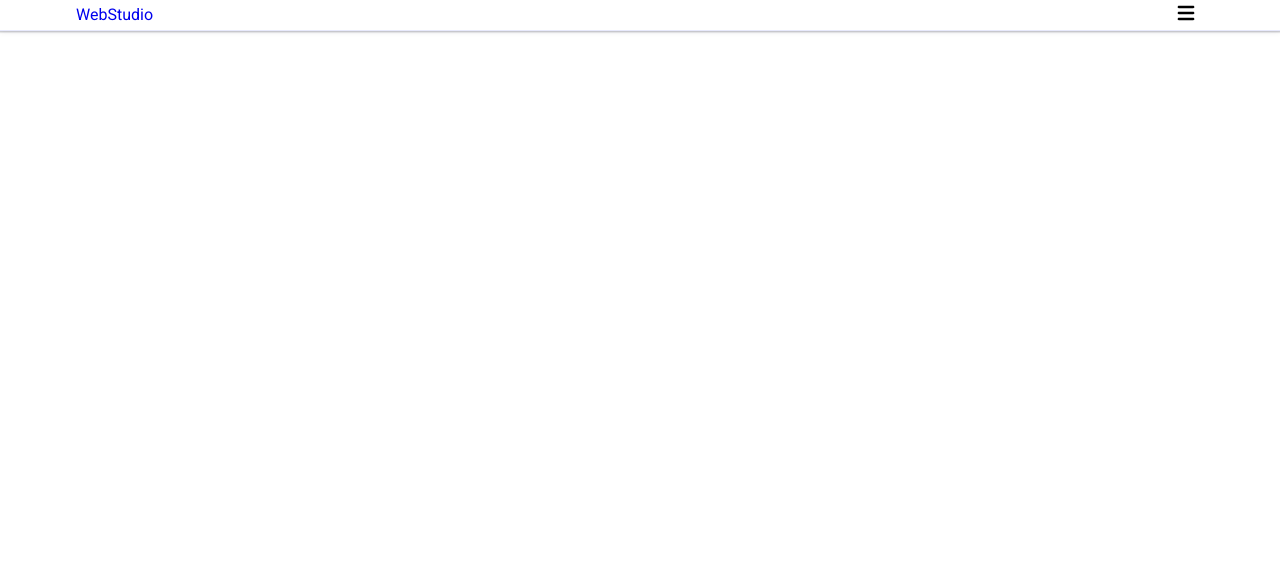
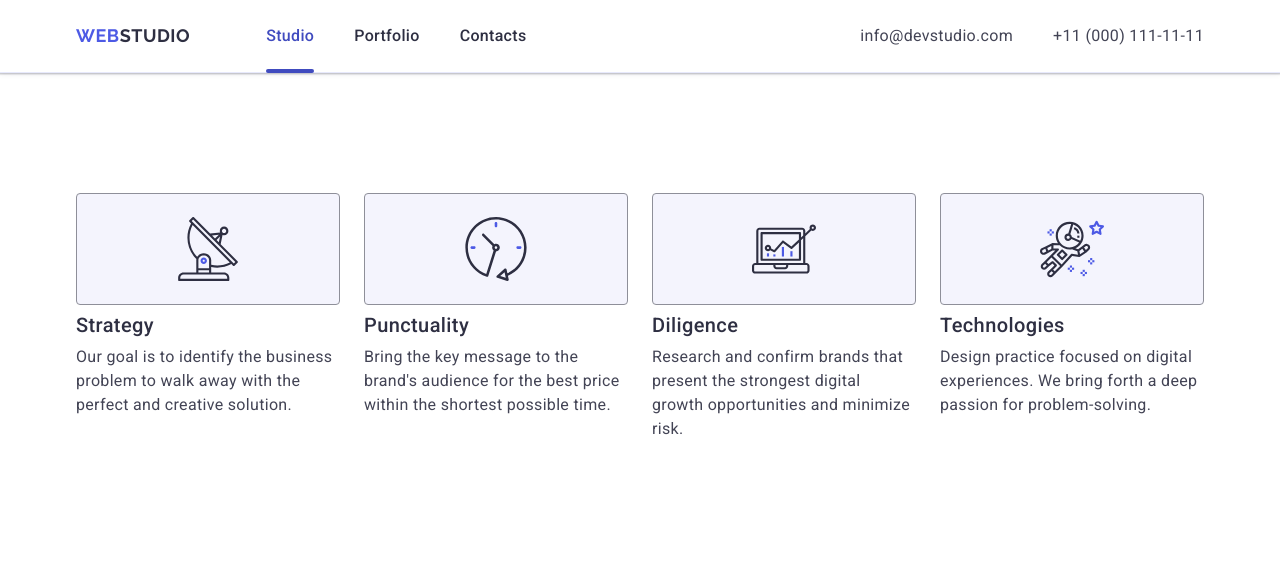
Before and after one commit to Vadim-Klus/goit-markup-hw-06, a plain HTML site: page index.html in a window 1280 px wide. Drawn offline with nearby package versions, Linux system fonts and the light colour scheme.

Commit message:
add header/section 2/ mobile tablet  descktop

```diff
--- a/css/styles-old.css
+++ b/css/styles-old.css
@@ -62,10 +62,6 @@ img {
   align-items: center;
 }
 
-.header-nav {
-  display: flex;
-  align-items: center;
-}
 .logo {
   font-family: "Raleway", sans-serif;
   font-weight: 700;
@@ -76,53 +72,7 @@ img {
   color: #4d5ae5;
 }
 
-.header-logo {
-  padding: 24px 0;
-  margin-right: 76px;
-}
-
-.header-logo .logo-part {
-  color: #2e2f42;
-}
 .nav-list {
-  display: flex;
-  align-items: center;
-  gap: 40px;
-}
-
-.nav-link {
-  display: block;
-  padding: 24px 0;
-  font-weight: 500;
-  font-size: 16px;
-  line-height: 1.5;
-  letter-spacing: 0.02em;
-  color: #2e2f42;
-  transition: color 250ms cubic-bezier(0.4, 0, 0.2, 1);
-}
-
-.nav-link.current {
-  position: relative;
-}
-
-.nav-link.current::after {
-  content: "";
-  position: absolute;
-  left: 0;
-  bottom: -1px;
-
-  width: 100%;
-  height: 4px;
-  border-radius: 2px;
-
-  background-color: #404bbf;
-}
-.contacts {
-  font-style: normal;
-  margin-left: auto;
-}
-
-.contacts-list {
   display: flex;
   align-items: center;
   gap: 40px;
@@ -136,13 +86,6 @@ img {
   letter-spacing: 0.02em;
   color: #434455;
   transition: color 250ms cubic-bezier(0.4, 0, 0.2, 1);
-}
-.contacts-link:hover,
-.contacts-link:focus,
-.nav-link:hover,
-.nav-link:focus,
-.nav-link.current {
-  color: #404bbf;
 }
 
 /*---------------section 1------------ */
--- a/css/styles.css
+++ b/css/styles.css
@@ -26,6 +26,10 @@ img {
   display: block;
   max-width: 100%;
   height: auto;
+}
+
+button {
+  cursor: pointer;
 }
 
 .visually-hidden {
@@ -62,6 +66,7 @@ img {
   .container {
     max-width: 1158px;
     padding: 0 15px;
+    margin: 0 auto;
   }
 }
 
@@ -76,6 +81,7 @@ img {
 .header-container {
   display: flex;
   align-items: center;
+  justify-content: space-between;
 }
 
 .nav-list,
@@ -84,7 +90,241 @@ img {
 }
 
 .menu-btn {
-  margin-left: auto;
+  padding: 0;
   background-color: transparent;
   border: none;
 }
+
+.menu-icon {
+  display: block;
+  fill: #2f2f37;
+}
+
+.logo {
+  font-family: "Raleway", sans-serif;
+  font-weight: 700;
+  font-size: 18px;
+  line-height: 1.17;
+  letter-spacing: 0.03em;
+  text-transform: uppercase;
+  color: #4d5ae5;
+}
+
+.header-logo {
+  padding: 16px 0;
+  display: block;
+}
+
+.header-logo .logo-part {
+  color: #2e2f42;
+}
+
+@media screen and (min-width: 768px) {
+  .menu-btn {
+    display: none;
+  }
+
+  .header-nav {
+    display: flex;
+    align-items: center;
+  }
+
+  .nav-list {
+    display: flex;
+    align-items: center;
+    gap: 40px;
+  }
+
+  .header-logo {
+    padding: 24px 0;
+    margin-right: 120px;
+  }
+
+  .nav-link {
+    display: block;
+    padding: 24px 0;
+    font-weight: 500;
+    font-size: 16px;
+    line-height: 1.5;
+    letter-spacing: 0.02em;
+    color: #2e2f42;
+    transition: color 250ms cubic-bezier(0.4, 0, 0.2, 1);
+  }
+
+  .nav-link.current {
+    position: relative;
+  }
+
+  .nav-link.current::after {
+    content: "";
+    position: absolute;
+    left: 0;
+    bottom: -1px;
+
+    width: 100%;
+    height: 4px;
+    border-radius: 2px;
+
+    background-color: #404bbf;
+  }
+
+  .contacts {
+    font-style: normal;
+    display: block;
+  }
+
+  .contacts-link {
+    display: block;
+    font-size: 12px;
+    line-height: 1.17;
+    letter-spacing: 0.04em;
+    color: #434455;
+    transition: color 250ms cubic-bezier(0.4, 0, 0.2, 1);
+  }
+
+  .contacts-link:hover,
+  .contacts-link:focus,
+  .nav-link:hover,
+  .nav-link:focus,
+  .nav-link.current {
+    color: #404bbf;
+  }
+
+  .contacts-list {
+    display: flex;
+    flex-direction: column;
+    gap: 12px;
+  }
+}
+
+@media screen and (min-width: 1158px) {
+  .header-logo {
+    margin-right: 76px;
+  }
+
+  .contacts-list {
+    flex-direction: row;
+    align-items: center;
+    gap: 40px;
+  }
+
+  .contacts-link {
+    padding: 24px 0;
+    font-size: 16px;
+    line-height: 1.5;
+    letter-spacing: 0.02em;
+  }
+}
+/* --------------mobile menu------------ */
+
+/*---------------section 1------------ */
+
+/*---------------section 2------------ */
+
+.text-about {
+  padding: 96px 0;
+}
+
+.section-list {
+  display: flex;
+  flex-wrap: wrap;
+  gap: 72px;
+}
+
+.title-item {
+  width: 100%;
+}
+
+.text-icon {
+  display: none;
+}
+
+.title-subtitle {
+  font-weight: 700;
+  font-size: 36px;
+  line-height: 1.1;
+  letter-spacing: 0.02em;
+  color: #2e2f42;
+  text-align: center;
+}
+
+.title-text {
+  font-weight: 500;
+  font-size: 16px;
+  line-height: 1.5;
+  letter-spacing: 0.02em;
+  color: #434455;
+}
+
+@media screen and (min-width: 768px) {
+  .section-list {
+    flex-wrap: wrap;
+    row-gap: 72px;
+    column-gap: 24px;
+  }
+
+  .title-item {
+    width: calc((100% - 24px) / 2);
+  }
+
+  .title-subtitle {
+    text-align: justify;
+    margin-bottom: 8px;
+  }
+
+  .title-text {
+    font-weight: 400;
+    /* font-size: 16px;
+    line-height: 1.5;
+    letter-spacing: 0.02em; */
+  }
+}
+
+@media screen and (min-width: 1158px) {
+  .text-about {
+    padding: 120px 0;
+  }
+
+  .section-list {
+    gap: 24px;
+  }
+
+  .title-item {
+    width: calc((100% - 72px) / 4);
+  }
+
+  .text-icon {
+    border: 1px solid #8e8f99;
+    border-radius: 4px;
+    width: 264px;
+    height: 112px;
+    background: #f4f4fd;
+    margin-bottom: 8px;
+    display: flex;
+    align-items: center;
+    justify-content: center;
+  }
+
+  .title-subtitle {
+    font-weight: 500;
+    font-size: 20px;
+    line-height: 1.2;
+    /* letter-spacing: 0.02em; */
+
+    margin-bottom: 8px;
+  }
+  .title-text {
+    font-weight: 400;
+    /* font-size: 16px;
+    line-height: 1.5;
+    letter-spacing: 0.02em; */
+  }
+}
+
+/*---------------section 3------------ */
+
+/*---------------section 4------------ */
+
+/*---------------footer------------ */
+
+/*---------------MODAL WINDOW---------*/
--- a/index.html
+++ b/index.html
@@ -65,7 +65,7 @@
           </button>
         </div>
       </section> -->
-      <!-- <section class="text-about">
+      <section class="text-about">
         <div class="container">
           <h2 class="visually-hidden">Features</h2>
           <ul class="section-list">
@@ -119,7 +119,7 @@
             </li>
           </ul>
         </div>
-      </section> -->
+      </section>
       <!-- <section class="team-images">
         <div class="container">
           <h2 class="title-images">Our Team</h2>
```
